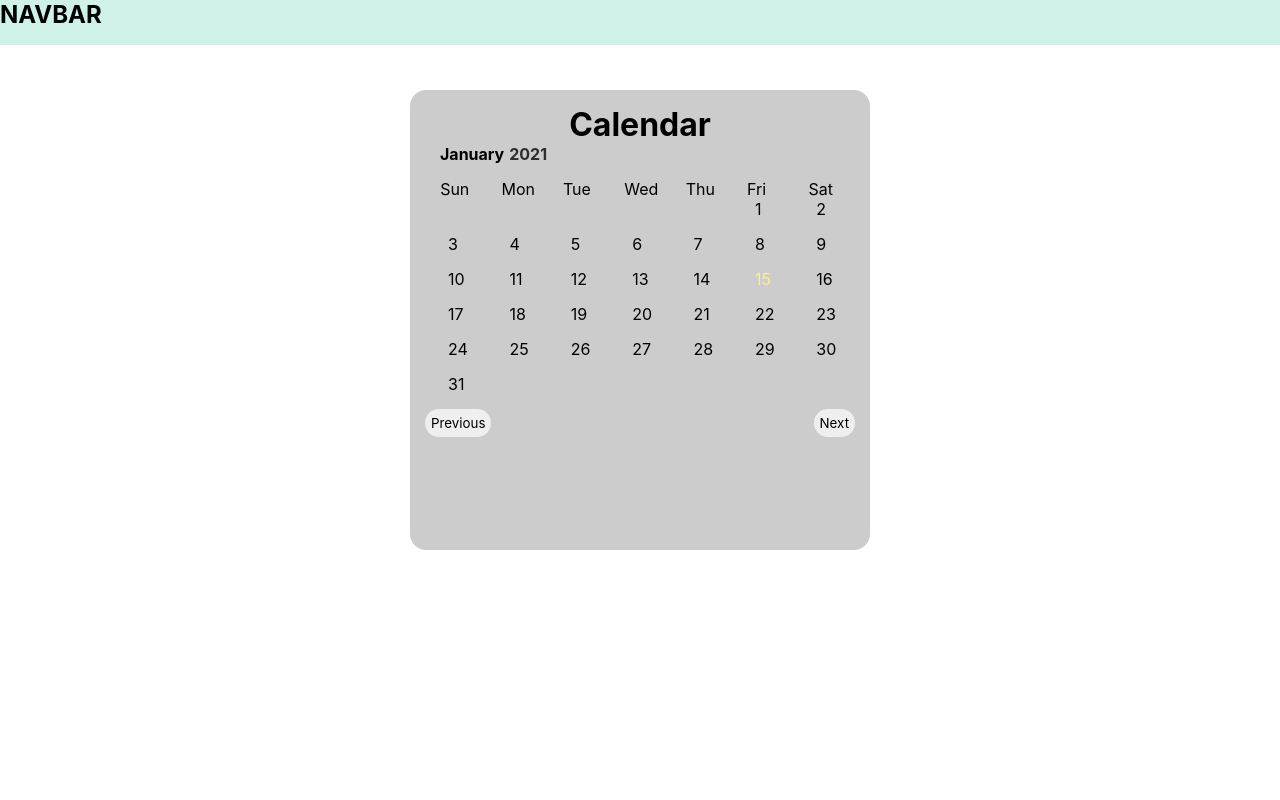
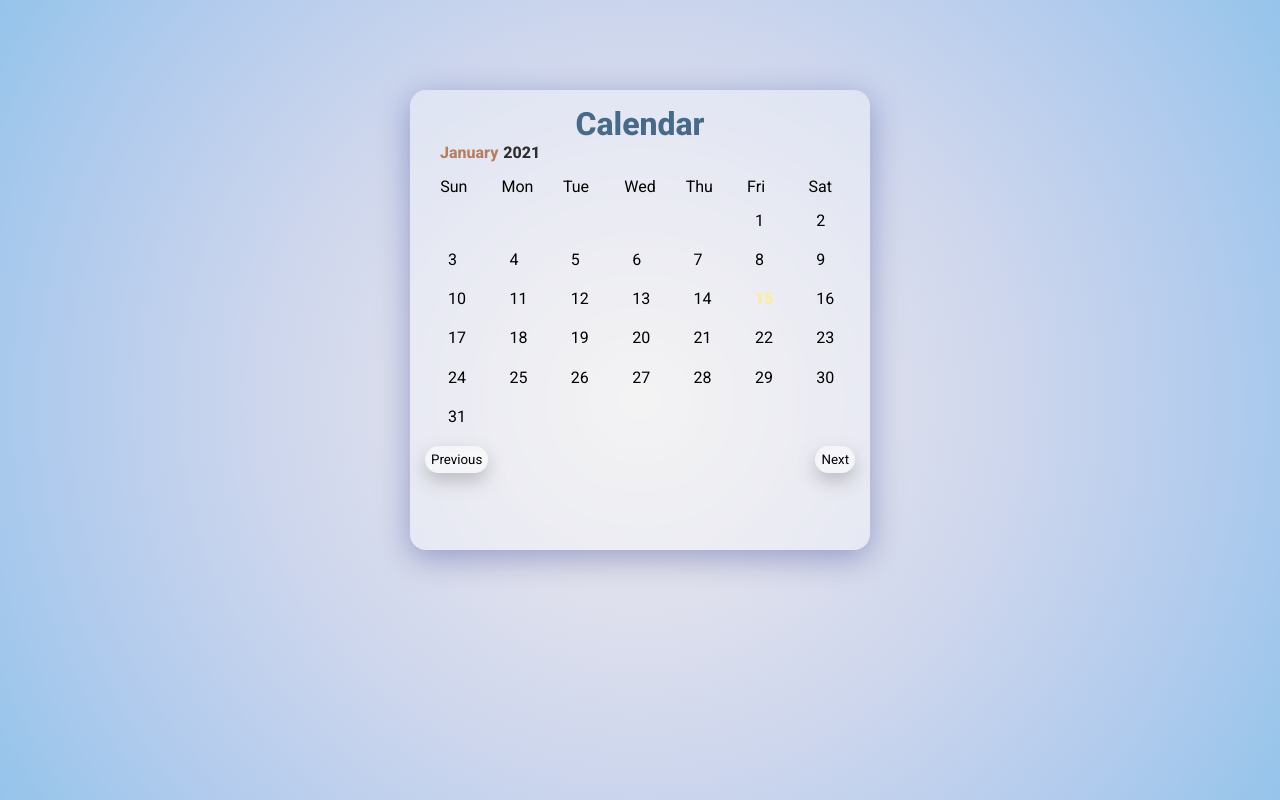
Before and after one commit to osmancandulger/calendar-app, a Vue app: page / in a window 1280 px wide. Built offline with nearby package versions, Linux system fonts and the light colour scheme; the HTML template or start-up script is replaced by a standard one.

Commit message:
Added style into page

```diff
--- /dev/null
+++ b/src/assets/main.css
@@ -0,0 +1,158 @@
+* {
+  margin: 0;
+  padding: 0;
+  -webkit-box-sizing: border-box;
+          box-sizing: border-box;
+  font-family: Roboto, -apple-system, BlinkMacSystemFont, "Segoe UI", Roboto, Oxygen, Ubuntu, Cantarell, "Open Sans", "Helvetica Neue", sans-serif;
+}
+
+body {
+  position: relative;
+  width: 100%;
+  height: 100vh;
+  background-image: radial-gradient(circle, #eeeeee, #e0e1ed, #cdd6ed, #b4cced, #95c4eb);
+}
+
+.header {
+  display: -webkit-box;
+  display: -ms-flexbox;
+  display: flex;
+  width: 100%;
+  height: 45px;
+}
+
+.calendar-title {
+  margin-top: 15px;
+  color: #466a88;
+}
+
+.container {
+  position: relative;
+  display: -webkit-box;
+  display: -ms-flexbox;
+  display: flex;
+  -webkit-box-orient: vertical;
+  -webkit-box-direction: normal;
+      -ms-flex-direction: column;
+          flex-direction: column;
+  -webkit-box-align: center;
+      -ms-flex-align: center;
+          align-items: center;
+  width: 460px;
+  height: 460px;
+  border-radius: 16px;
+  margin: 45px auto;
+  background: rgba(255, 255, 255, 0.35);
+  -webkit-box-shadow: 0 8px 32px 0 rgba(31, 38, 135, 0.37);
+          box-shadow: 0 8px 32px 0 rgba(31, 38, 135, 0.37);
+  backdrop-filter: blur(4px);
+  -webkit-backdrop-filter: blur(4px);
+}
+
+.days {
+  display: -webkit-box;
+  display: -ms-flexbox;
+  display: flex;
+  position: relative;
+  width: 100%;
+  -webkit-box-pack: center;
+      -ms-flex-pack: center;
+          justify-content: center;
+}
+
+.days .days-text {
+  margin-top: 15px;
+  display: -webkit-box;
+  display: -ms-flexbox;
+  display: flex;
+  padding-right: 15px;
+  padding-left: 15px;
+  width: 14.28%;
+}
+
+.days-num-section {
+  display: -webkit-box;
+  display: -ms-flexbox;
+  display: flex;
+  -ms-flex-wrap: wrap;
+      flex-wrap: wrap;
+  width: 100%;
+  height: 250px;
+  position: relative;
+  padding-top: 15px;
+}
+
+.days-num-section .days-num {
+  display: -webkit-box;
+  display: -ms-flexbox;
+  display: flex;
+  -ms-flex-wrap: wrap;
+      flex-wrap: wrap;
+  width: 14.28%;
+  padding-bottom: 15px;
+  padding-left: 23px;
+}
+
+.title-num {
+  margin-left: 15px;
+  margin-right: 15px;
+}
+
+.current-date {
+  display: -webkit-box;
+  display: -ms-flexbox;
+  display: flex;
+  padding-left: 15px;
+  font-weight: bold;
+}
+
+.current-date p:nth-child(2) {
+  padding-left: 5px;
+  color: #2e2d2d;
+}
+
+.current-date .current-month {
+  color: #B87E61;
+}
+
+.current-date .current-year {
+  color: #43596B;
+}
+
+.navigator {
+  display: -webkit-box;
+  display: -ms-flexbox;
+  display: flex;
+  position: relative;
+  width: 100%;
+  -webkit-box-pack: justify;
+      -ms-flex-pack: justify;
+          justify-content: space-between;
+}
+
+.navigator .nav-button {
+  padding: 6px;
+  border: none;
+  outline: none;
+  border-radius: 16px;
+  cursor: pointer;
+  -webkit-transition: 0.4s all;
+  transition: 0.4s all;
+  background: rgba(255, 255, 255, 0.35);
+  -webkit-box-shadow: 0 8px 18px 0 rgba(108, 109, 109, 0.37);
+          box-shadow: 0 8px 18px 0 rgba(108, 109, 109, 0.37);
+  backdrop-filter: blur(4px);
+  -webkit-backdrop-filter: blur(4px);
+}
+
+.navigator .nav-button:hover {
+  -webkit-transform: scale(1.15);
+          transform: scale(1.15);
+  color: #7B94D4;
+}
+
+.current-day {
+  color: #ffec95;
+  font-weight: 800;
+}
+/*# sourceMappingURL=main.css.map */
--- a/src/assets/main.scss
+++ b/src/assets/main.scss
@@ -2,23 +2,32 @@
   margin: 0;
   padding: 0;
   box-sizing: border-box;
-  font-family: -apple-system, BlinkMacSystemFont, "Segoe UI", Roboto, Oxygen,
-    Ubuntu, Cantarell, "Open Sans", "Helvetica Neue", sans-serif;
+  font-family: Roboto, -apple-system, BlinkMacSystemFont, "Segoe UI", Roboto,
+    Oxygen, Ubuntu, Cantarell, "Open Sans", "Helvetica Neue", sans-serif;
 }
 
 body {
   position: relative;
   width: 100%;
   height: 100vh;
+  background-image: radial-gradient(
+    circle,
+    #eeeeee,
+    #e0e1ed,
+    #cdd6ed,
+    #b4cced,
+    #95c4eb
+  );
 }
 .header {
   display: flex;
   width: 100%;
   height: 45px;
-  background: rgb(207, 241, 231);
+
 }
 .calendar-title {
   margin-top: 15px;
+  color: #466a88;
 }
 
 .container {
@@ -28,9 +37,12 @@ body {
   align-items: center;
   width: 460px;
   height: 460px;
-  background-color: #ccc;
   border-radius: 16px;
   margin: 45px auto;
+  background: rgba(255, 255, 255, 0.35);
+  box-shadow: 0 8px 32px 0 rgba(31, 38, 135, 0.37);
+  backdrop-filter: blur(4px);
+  -webkit-backdrop-filter: blur(4px);
 }
 .days {
   display: flex;
@@ -50,7 +62,9 @@ body {
   display: flex;
   flex-wrap: wrap;
   width: 100%;
+  height: 250px;
   position: relative;
+  padding-top: 15px;
 
   .days-num {
     display: flex;
@@ -75,6 +89,12 @@ body {
     padding-left: 5px;
     color: #2e2d2d;
   }
+  .current-month{
+    color: #B87E61;
+  }
+  .current-year{
+    color: #43596B;
+  }
 }
 
 .navigator {
@@ -89,9 +109,19 @@ body {
     outline: none;
     border-radius: 16px;
     cursor: pointer;
+    transition: 0.4s all;
+    background: rgba(255, 255, 255, 0.35);
+    box-shadow: 0 8px 18px 0 rgba(108, 109, 109, 0.37);
+    backdrop-filter: blur(4px);
+    -webkit-backdrop-filter: blur(4px);
+  }
+  .nav-button:hover {
+    transform: scale(1.15);
+    color: #7B94D4;
   }
 }
 
 .current-day {
-color: #ffec95;
+  color: #ffec95;
+  font-weight: 800;
 }
--- a/src/components/AppHeader.vue
+++ b/src/components/AppHeader.vue
@@ -1,6 +1,6 @@
 <template>
   <nav>
-    <h1>NAVBAR</h1>
+    <h1></h1>
   </nav>
 </template>
 
--- a/src/components/Calendar.vue
+++ b/src/components/Calendar.vue
@@ -1,9 +1,13 @@
 <template>
+  <link
+    href="https://fonts.googleapis.com/css2?family=Roboto:wght@100;300;400;800&display=swap"
+    rel="stylesheet"
+  />
   <h1 class="calendar-title">Calendar</h1>
   <div class="title-num">
     <div class="current-date">
-      <p>{{ currentMonthName }}</p>
-      <p>{{ currentYear }}</p>
+      <p class="current-month">{{ currentMonthName }}</p>
+      <p class="current-year"> {{ currentYear }}</p>
     </div>
 
     <section class="days">
@@ -14,7 +18,6 @@
 
     <section class="days-num-section">
       <p class="days-num" v-for="num in startDay()" :key="num"></p>
-
       <p
         class="days-num"
         v-for="num in daysInMonth()"
```
Also changed, not shown: 1 other file (tests, documents, lock files or other folders).
